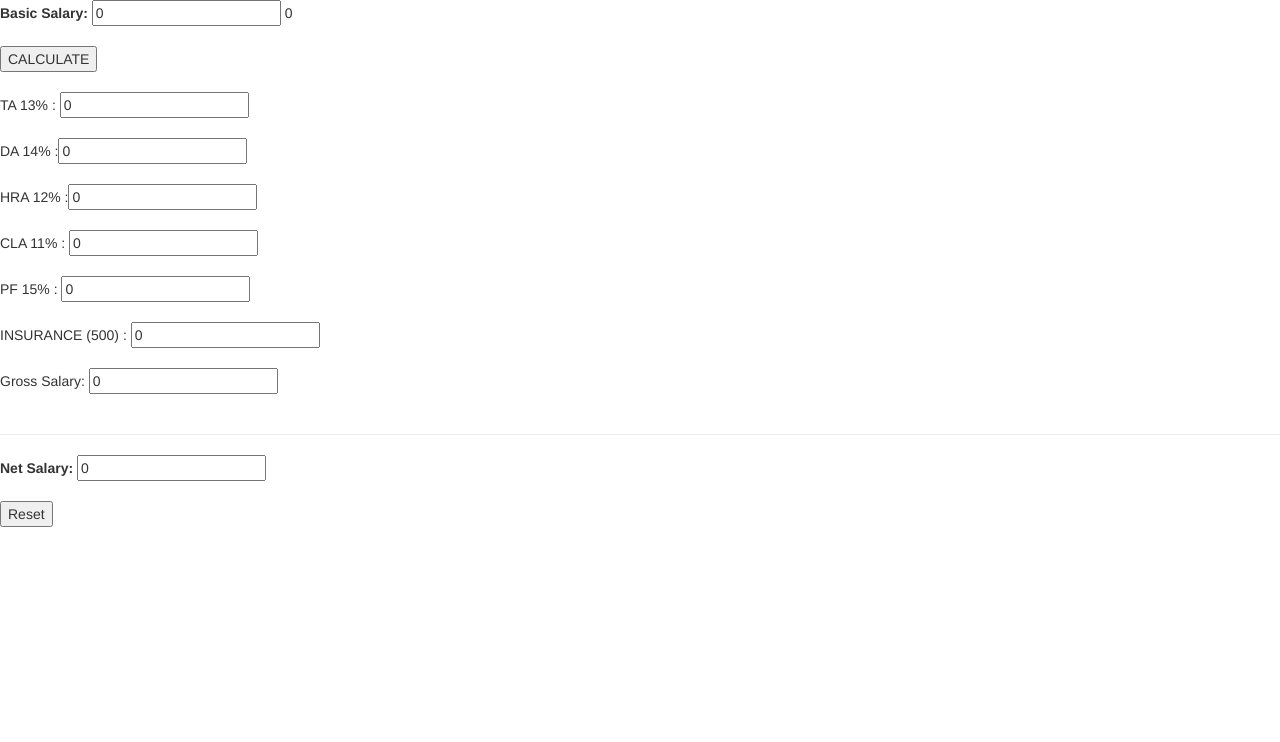
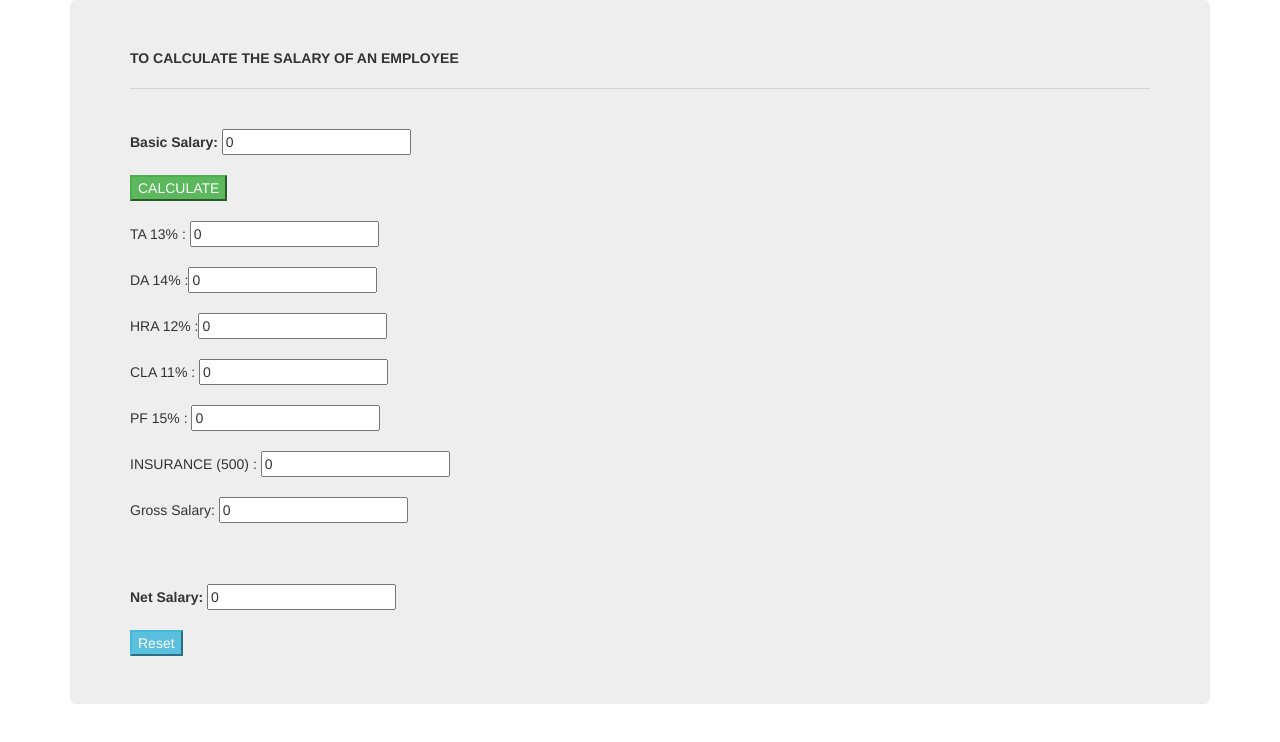
Before and after one commit to Chaitanya150895/salary, an Angular app: page / in a window 1280 px wide. Shown: the top 742 px of the page. Built offline with nearby package versions, Linux system fonts and the light colour scheme.

Commit message:
added .jumbotron and other bootstrap style classes

```diff
--- a/src/app/salary/salary.component.html
+++ b/src/app/salary/salary.component.html
@@ -1,25 +1,29 @@
-<div class = "">
+<div class="container">
+	<div class="jumbotron" style="align-self: center"><strong>TO CALCULATE THE SALARY OF AN EMPLOYEE</strong><hr><br>
+
 	<form name="B">
 
 		<strong>Basic Salary: </strong>
 		<input type="text" name="n1" [(ngModel)]="basic_salary" (change)="calculateSalary()">
-	{{basic_salary}}
+
 		<br><br>
 
-
 		<!-- <p [innerText]="basic_salary * (14/100)"></p> -->
-	<input type="button" onClick="sum()" value="CALCULATE"/><br><br>
-	TA 13% :   <input type="text" name="n2" [value]="ta"><br><br>
+		<input class="btn-success" type="button" onClick="sum()" value="CALCULATE" />
+		<br><br>
+		TA 13% : <input type="text" name="n2" [value]="ta"><br><br>
 		DA 14% :<input type="text" name="n3" [value]="da"><br><br>
 		HRA 12% :<input type="text" name="n4" [value]="hra"><br><br>
-	CLA 11% :  <input type="text" name="n5" [value]="cla"><br><br>
+		CLA 11% : <input type="text" name="n5" [value]="cla"><br><br>
 		PF 15% : <input type="text" name="n6" [value]="pf"><br><br>
 		INSURANCE (500) : <input type="text" name="n7" [value]="insurance"><br><br>
 		<!-- <strong>Insurance: </strong> <input type="text" name="n7"><br><br> -->
-    Gross Salary:  <input type="text" name="n8" [value]="grossSalary"><br><br>
+		Gross Salary: <input  type="text" name="n8" [value]="grossSalary"><br><br>
 
 		<hr>
-   <strong>Net Salary: </strong> <input type="text" name="n9" [value]="this.netSalary" ><br><br>
-   <input type = "reset">
+		<strong>Net Salary: </strong> <input type="text" name="n9" [value]="this.netSalary"><br><br>
+		<input class="btn-info" type="reset">
 
 	</form>
+</div>
+</div>
```
Lines whose indentation alone changed are shown as unchanged.
